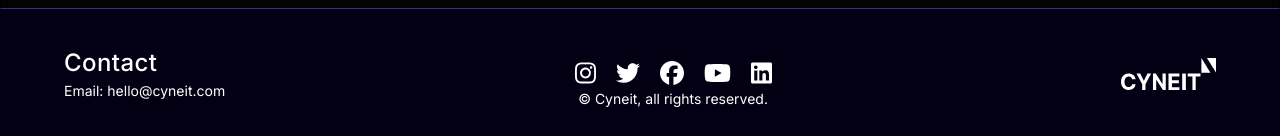
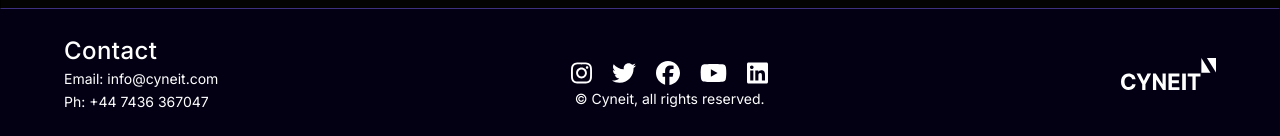
Before and after one commit to jayantsr/cyneit.com, a React (Create React App) app: page / in a window 1280 px wide. Shown: the part 2033-2169 px from the top of the page. Built offline with nearby package versions, Linux system fonts and the light colour scheme.

Commit message:
contactupdate

```diff
--- a/src/Components/Footer.jsx
+++ b/src/Components/Footer.jsx
@@ -94,7 +94,8 @@ const Footer = () => {
         <FooterContainer>
           <Left>
             <h4 className="contact">Contact</h4>
-            <p className="email">Email: hello@cyneit.com</p>
+            <p className="email">Email: info@cyneit.com</p>
+            <p className="email">Ph: +44 7436 367047</p>
           </Left>
           <Center>
             <SocialIcons>
```
